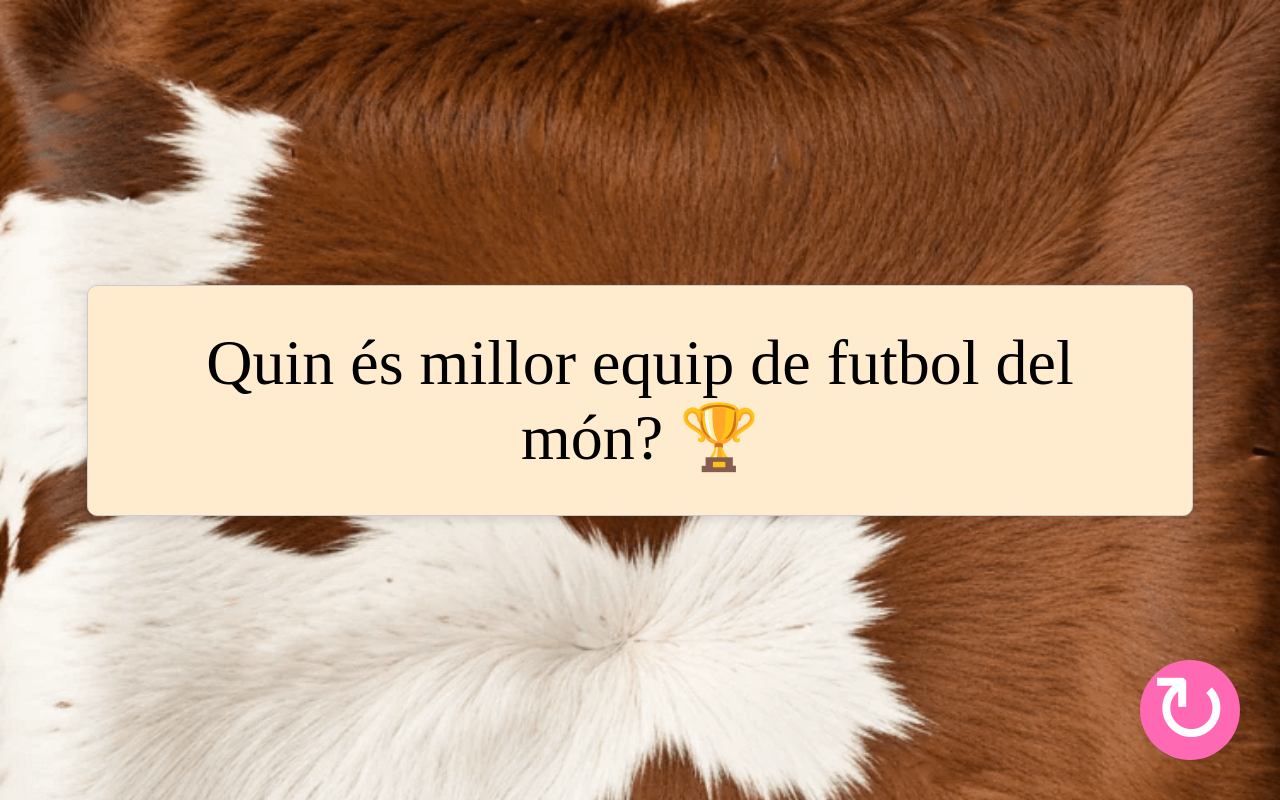
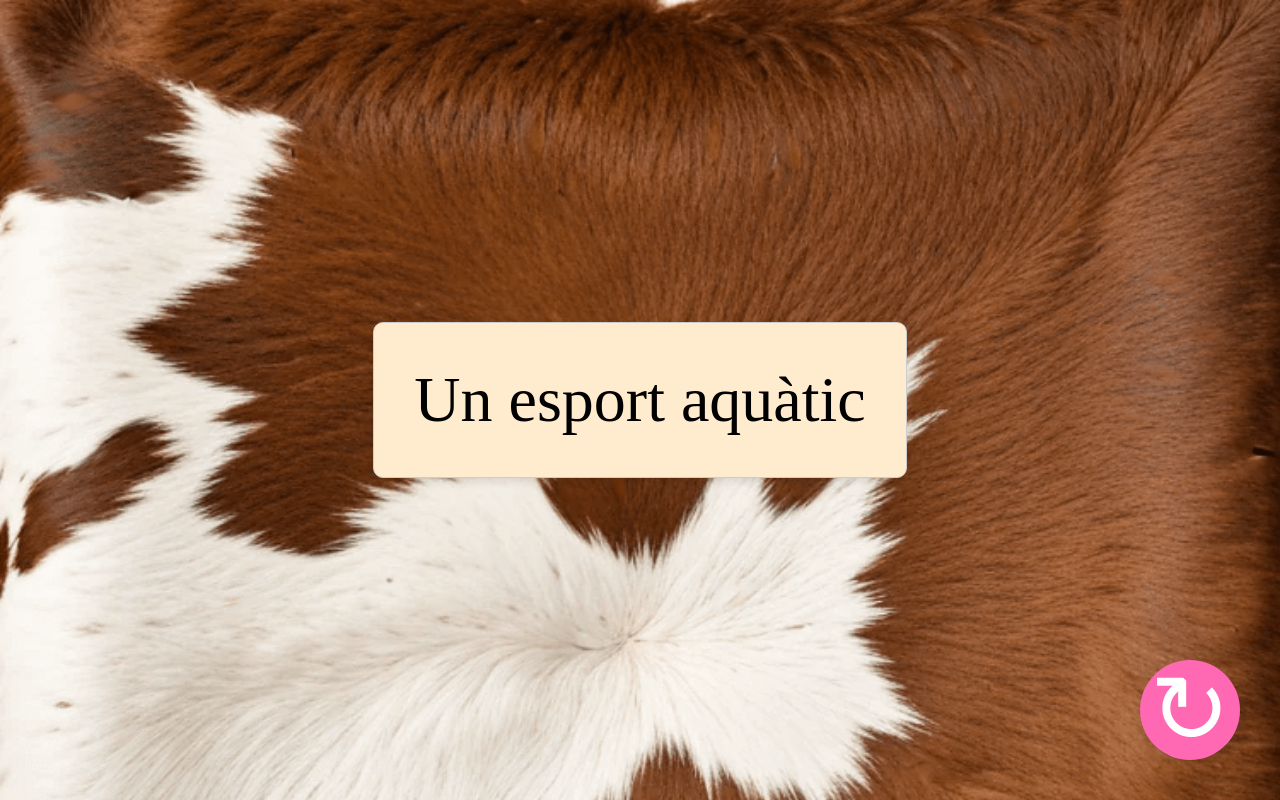
Before and after one commit to xaviquesada/joc_vaca, a plain HTML site: page index.html in a window 1280 px wide. Drawn offline with Linux system fonts and the light colour scheme.

Commit message:
Update index.html

```diff
--- a/index.html
+++ b/index.html
@@ -72,7 +72,7 @@
 
     <script>
         const questions = [
-            "Quin és millor equip de futbol del món? 🏆",
+            /* "Quin és millor equip de futbol del món? 🏆",
             "Digues un plat típic de Catalunya",
             "Quin és el teu color preferit?",
             "Digues un país de parla anglesa",
@@ -81,11 +81,31 @@
             "Quin és l'animal que fa més por?",
             "Una fruita de color vermell",
             "El nom d'un youtuber famós",
-            "El nom d'un pintor famós"
+            "El nom d'un pintor famós" */
+            "Quin esport és el més espectacular als jocs olímpics",
+            "Un esport aquàtic",
+            "Una comunitat autònoma espanyola",
+            "Un refresc",
+            "Una vocal",
+            "El millor pla en família",
+            "Un 'David' famós",
+            "Un cantant de reguetó famós",
+            "La millor disfressa de Halloween",
+            "Un desastre natural",
+            "Les millors postres",
+            "De quin color et pintaries el cabell",
+            "El millor ingredient d'una pizza",
+            "Qui vesteis millor de tota la classe",
+            "Un personatge de ficció de color verd",
+            "El millor color de retolador fluorescent",
+            "Què compraries si tinguessis molts diners?",
+            "Què menges per esmorçar amb la llet",
+            "Una marca d'smartphones",
+            "Una verdura que no t'agradi"
         ];
 
         let currentQuestionIndex = 0;
-
+        updateQuestion();
         function updateQuestion() {
             if (questions.length === 0) {
             document.getElementById('questionCard').innerText = "S'han esgotat les preguntes!";
```
